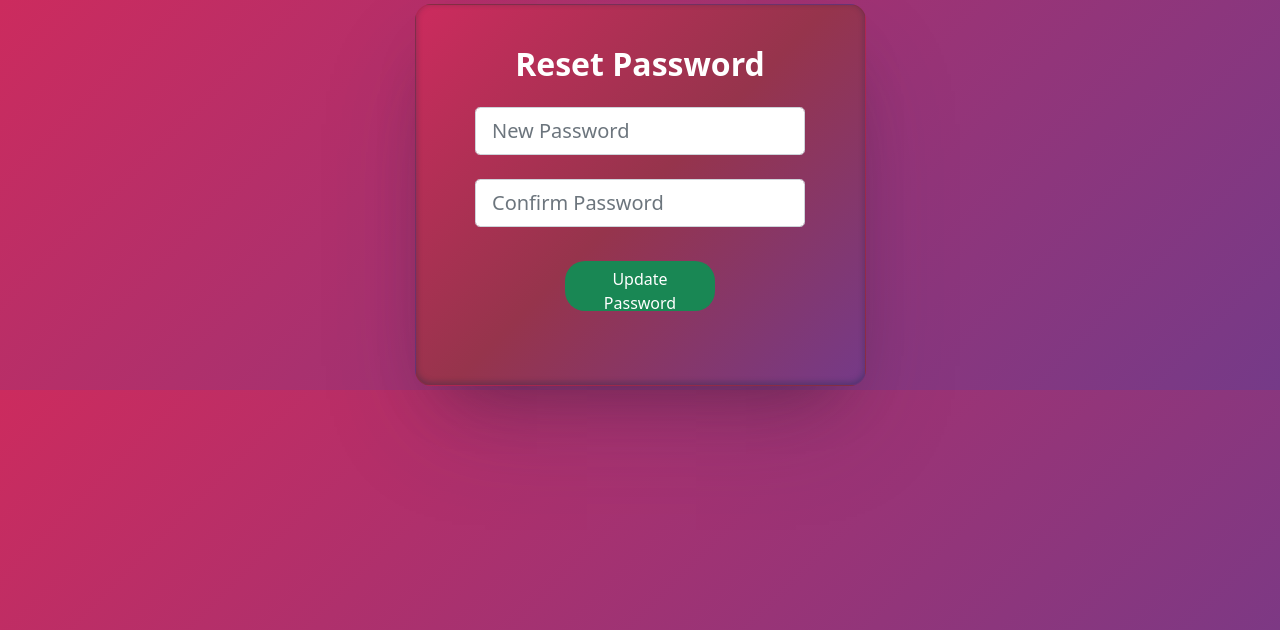
After one commit to akshatraj26/Text-Summarization, a Flask app: page /reset_password in a window 1280 px wide. The commit adds this page. Shown: the top 630 px of the page. Run offline with Flask 3, Linux system fonts and the light colour scheme; the visitor is signed in with stand-in values (Sample User, id 1).

Commit message:
Added reset password

```diff
--- a/app.py
+++ b/app.py
@@ -1,21 +1,50 @@
 from flask import Flask, url_for, render_template, request, redirect, flash, session
 from flask_sqlalchemy import SQLAlchemy
 from flask_login import UserMixin
+from flask_mail import Message, Mail
 from datetime import datetime
 import spacy
 from string import punctuation
 from heapq import nlargest
 from spacy.lang.en.stop_words import STOP_WORDS
 import re
+import random
+import os
+from itsdangerous.url_safe import URLSafeTimedSerializer as Serializer
+from itsdangerous import URLSafeTimedSerializer
+from itsdangerous import TimestampSigner, TimedSerializer
+# from itsdangerous import TimedJSONWebSignatureSerializer
+# import bcrypt
+from flask_bcrypt import Bcrypt
 
 
 app = Flask(__name__)
+app.secret_key = 'textsummarizer'
+
 
 app.config['SQLALCHEMY_DATABASE_URI'] = 'sqlite:///test.db'
 app.config['SQLALCHEMY_TRACK_MODIFICATIONS'] = False
 app.config['SECRET_KEY'] = "thismyfirstproject"
 db = SQLAlchemy(app)
 app.app_context().push()
+
+
+
+
+# Configure Flask-Mail
+app.config['MAIL_SERVER'] = 'smtp.gmail.com'
+app.config['MAIL_PORT'] = 587  # Port (587 for TLS)
+app.config['MAIL_USERNAME'] = 'rajakshat7985@gmail.com'
+app.config['MAIL_PASSWORD'] = os.environ.get('SMTP')
+app.config['MAIL_USE_TLS'] = True
+app.config['MAIL_USE_SSL'] = False
+
+mail = Mail(app)
+bcrypt = Bcrypt()
+
+
+
+
 
 class User(db.Model, UserMixin):
     id = db.Column(db.Integer, primary_key=True)
@@ -24,6 +53,26 @@ class User(db.Model, UserMixin):
     email = db.Column(db.String(80), nullable=False, unique=True)
     password = db.Column(db.String(80), nullable=False)
     date_created = db.Column(db.DateTime, default = datetime.utcnow)
+
+    def get_token(self, expires_sec=300):
+        #serial = TimedJSONWebSignatureSerializer(app.config['SECRET_KEY'], expires_in = expires_sec)
+        #serial = URLSafeTimedSerializer(app.config['SECRET_KEY'], serializer=TimedSerializer(max_age = expires_sec))
+        #serial = URLSafeTimedSerializer(app.config['SECRET_KEY'], signer=TimestampSigner())
+        serial = URLSafeTimedSerializer(app.config['SECRET_KEY'])
+        #return serial.dumps({'user_id': self.id}, max_age = expires_sec)
+        return serial.dumps({'user_id': self.id})
+
+
+
+    @staticmethod
+    def verify_token(token):
+        serial = URLSafeTimedSerializer(app.config['SECRET_KEY'])
+        try:
+            user_id = serial.loads(token)['user_id']
+        except Exception as e:
+            return e
+        return User.query.get(user_id)
+
 
 
     def __repr__(self):
@@ -50,12 +99,17 @@ class UserQuery(db.Model):
     def __repr_(self):
         return f"UserQuery: {self.fname} - {self.message}"
 
+
+
 @app.route('/')
 def main():
     return render_template('main.html')
 
 @app.route('/index')
 def index():
+    if 'logged_in' in session and session['logged_in']:
+        flash("Login succesfully", 'success')
+
     return render_template('index.html')
 
 
@@ -68,13 +122,103 @@ def signup():
 
     return render_template('register.html')
 
-@app.route('/logout')
-def logout():
-    return redirect(url_for('main'))
 
 @app.route('/about')
 def about():
     return render_template('about.html')
+
+
+# @app.route('/reset', methods =['POST', 'GET'])
+# def reset_request():
+#     if request.method == 'POST':
+#         pwd = request.form['password']
+#         re_pwd = request.form['re_password']
+
+#         if pwd == re_pwd:
+#             return "Password changed successfully"
+#         else:
+#             flash("Password doesn't match", 'error')
+
+#     return render_template('reset.html')
+
+
+def send_mail(user):
+    token = user.get_token()
+    msg = Message('Password Reset Request', recipients= [user.email], sender='rajakshat7985@gmail.com')
+    # print("Token", token)
+    # print("Receipent Mail : ", user.email)
+    msg.body = f""" To reset your password. Please follow the link below.
+
+
+    {url_for('reset_token', token=token, _external =True)}
+
+    If you didn't send a password reset request. Please ignore this message.
+
+    """
+    mail.send(msg)
+
+@app.route('/reset_request', methods = ['GET', 'POST'])
+def reset_request():
+    if request.method == 'POST':
+        email = request.form.get('email')
+        session['email'] = email
+        if email:
+            user = User.query.filter_by(email = email).first()
+            if user:
+                send_mail(user=user)
+                flash("Reset request sent. Please Check your mail.", 'success')
+                return redirect(url_for('login'))
+            else:
+                flash("Email not found. Please give use the right email.", 'error')
+                return redirect(url_for('reset_request'))
+
+    return render_template('reset_request.html')
+
+
+
+
+
+@app.route('/reset_request/<token>', methods =['GET', 'POST'])
+def reset_token(token):
+    user = User.verify_token(token)
+
+    if user is None:
+        flash("That is an invalid token or it has expired. Please try again.", 'warning')
+        return redirect(url_for('reset_request'))
+    else:
+        return redirect(url_for('reset_password'))
+
+
+
+
+@app.route("/reset_password", methods=['GET', 'POST'])
+def reset_password():
+
+
+    email = session['email']
+    user = User.query.filter_by(email = email).first()
+    print(email)
+    # user = User.query.get(email)
+    if request.method == 'POST':
+        pwd = request.form['password']
+        re_pwd = request.form['re_password']
+        print("pwd", pwd)
+        print("Re_pwd", re_pwd)
+        if pwd != re_pwd:
+            flash("Passwords do not match. Please retype the password properly.", "danger")
+            return render_template('reset_password.html')
+        else:
+            hashed_password = bcrypt.generate_password_hash(pwd).decode('utf-8')
+
+            print("Saved Password : ", user.password)
+            print("Input Password : ", pwd)
+            user.password = hashed_password
+            db.session.commit()
+            flash("Password changed! Please login", "success")
+            return redirect(url_for('login'))
+    return render_template('reset_password.html')
+
+
 
 
 @app.route('/user_message', methods=["GET", 'POST'])
@@ -94,12 +238,55 @@ def user_message():
         try:
             db.session.add(user_query)
             db.session.commit()
+            flash("Form submitted successfully", 'success')
         except:
-            warning = "This email already exists"
-            return render_template('contacts.html', message = warning)
+            flash("This email already exists")
+            return render_template('contacts.html')
     return render_template('contacts.html', name =name, email=email, subject=subject, message =message)
 
 
+
+
+## Code for verifying the gmail
+
+# @app.route('/generate_otp')
+# def generate_otp():
+#         otp = ''
+#         for i in range(6):
+#             otp += str(random.randint(0, 9))
+
+#         return otp
+
+
+
+# @app.route('/verify', methods = ['POST'])
+# def verify():
+#     session['otp'] = int(generate_otp())
+#     otp = session.get('otp')
+#     gmail = request.form['email']
+#     msg = Message("Verification Mail", sender='rajakshat7985@gmail.com', recipients=[gmail])
+#     msg.body = f"Your otp for the verifiaction of Text Summarizer is {str(otp)} ."
+#     try:
+#         mail.send(msg)
+#         msg = "Otp sent successfully"
+
+#     except Exception as e:
+#         msg = f"There was some problem sending the email: {str(e)}."
+
+#     return render_template('index.html', msg =msg)
+
+
+# @app.route('/validate', methods = ['POST'])
+# def validate():
+#     user_otp = request.form['otp']
+#     stored_otp = session.get('otp')
+#     print("user_opt", type(user_otp))
+#     print("stored_otp", type(stored_otp))
+#     if stored_otp == int(user_otp):
+#         message = "Email Verification Succeefully"
+#     else:
+#         message = "Not Verified! Try again"
+#     return render_template('index.html', message=message)
 
 
 
@@ -179,16 +366,21 @@ def login():
 
             else:
                 flash("Incorrect password. Please try again.", 'error')
-                message = "Incorrect password. Please try again."
-                return  render_template('login.html', message = message)
+
+                return  render_template('login.html')
 
         else:
             flash("User does not exist. Please register.", 'error')
-            message = "User does not exist. Please register."
-            return render_template('login.html', message = message)
+            # message = "User does not exist. Please register."
+            return render_template('login.html')
     else:
         return redirect(url_for('signin'))
 
+
+@app.route("/logout")
+def logout():
+    session.pop("user", None)
+    return redirect(url_for('login'))
 
 
 
--- /dev/null
+++ b/static/css/reset_password.css
@@ -0,0 +1,76 @@
+
+header {
+    background: rgb(2,0,36);
+    background: linear-gradient(135deg, #cc2b5e, #753a88);
+  color: #fff;
+  text-align: center;
+  padding: 10px 0;
+}
+
+
+
+
+/* .form{
+    box-shadow: rgba(50, 50, 93, 0.25) 0px 50px 100px -20px, rgba(0, 0, 0, 0.3) 0px 30px 60px -30px, rgba(10, 37, 64, 0.35) 0px -2px 6px 0px inset;
+    background: rgb(131,58,180);
+    background: linear-gradient(135deg, #cc2b5e, #96344c, #753a88);
+    border-radius: 40px;
+
+} */
+
+
+
+body{
+    background: rgb(2,0,36);
+    background: linear-gradient(135deg, #cc2b5e, #753a88);
+
+    overflow-y: scroll;
+    overflow-x: hidden;
+}
+
+
+
+
+.form-element{
+    box-shadow: rgba(50, 50, 93, 0.25) 0px 50px 100px -20px, rgba(0, 0, 0, 0.3) 0px 30px 60px -30px, rgba(10, 37, 64, 0.35) 0px -2px 6px 0px inset;
+    background: rgb(131,58,180);
+    background: linear-gradient(135deg, #cc2b5e, #96344c, #753a88);
+    height: auto;
+    border-radius: 50px;
+    align-items: center;
+    text-align: center;
+
+
+}
+
+.form h1{
+    color: whitesmoke;
+}
+
+.form button{
+    border-radius: 20px;
+    width: 150px;
+    height: 50px;
+    text-align: center;
+    font-size: medium;
+    font-weight: 500;
+    margin-bottom: 40px;
+    margin: 10px 10px;
+    cursor: pointer;
+    outline: 0;
+    border: 0;
+
+
+}
+
+
+
+.output{
+    color: white;
+}
+
+.gradient-custom {
+    background: rgb(2,0,36);
+    background: linear-gradient(135deg, #cc2b5e, #753a88);
+
+}
--- a/templates/register.html
+++ b/templates/register.html
@@ -56,6 +56,7 @@
                         <input type="text" placeholder="Username" name="uname" class="form-control form-control-lg" id = "typeUsernameX"required />
                     </div>
 
+
                     <div class="form-outline form-white mb-4">
                         <input type="email" placeholder="Email id" name='email' class="form-control form-control-lg" required />
                     </div>
--- /dev/null
+++ b/templates/reset_password.html
@@ -0,0 +1,67 @@
+<!DOCTYPE html>
+
+<html>
+    <head>
+        <meta charset="utf-8">
+        <meta http-equiv="X-UA-Compatible" content="IE=edge">
+        <title></title>
+        <meta name="description" content="">
+        <meta name="viewport" content="width=device-width, initial-scale=1">
+        <link rel="stylesheet" href="{{ url_for('static', filename='css/reset_password.css')}}">
+        <link href="https://cdn.jsdelivr.net/npm/bootstrap@5.0.2/dist/css/bootstrap.min.css" rel="stylesheet" integrity="sha384-EVSTQN3/azprG1Anm3QDgpJLIm9Nao0Yz1ztcQTwFspd3yD65VohhpuuCOmLASjC" crossorigin="anonymous">
+        <link rel="stylesheet" href="https://cdnjs.cloudflare.com/ajax/libs/font-awesome/6.4.2/css/all.min.css" integrity="sha512-z3gLpd7yknf1YoNbCzqRKc4qyor8gaKU1qmn+CShxbuBusANI9QpRohGBreCFkKxLhei6S9CQXFEbbKuqLg0DA==" crossorigin="anonymous" referrerpolicy="no-referrer" />
+
+    </head>
+    <body>
+
+
+
+<form class="form" action= "{{ url_for('reset_password') }}" method="POST">
+    <section class="vh-75 gradient-custom">
+        <div class="container py-1 h-100">
+          <div class="row d-flex justify-content-center align-items-center h-75">
+            <div class="col-12 col-md-7 col-lg-6 col-xl-5">
+              <div class="card text-white form-element" style="border-radius: 1rem;">
+                <div class="card-body p-6 text-center">
+
+                  <div class="mb-md-6 mt-md-3 pb-5">
+
+                    <h2 class="fw-bold my-4 text-center">Reset Password</h2>
+
+                    {% for message in get_flashed_messages() %}
+                   <div class="alert alert-success" role="alert">
+                    {{ message }}
+                       <!-- <button type="button" class="btn-close" data-bs-dismiss="alert" aria-label="Close"></button>  -->
+                  </div>
+
+
+                    {% endfor %}
+
+
+                    <div class="form-outline form-white mb-4">
+
+                        <input type="password" placeholder="New Password" name= 'password' class="form-control form-control-lg" class="text-dark" required />
+                      </div>
+
+                      <div class="form-outline form-white mb-4">
+
+                        <input type="password" placeholder="Confirm Password" name= 're_password' class="form-control form-control-lg" class="text-dark" required />
+                      </div>
+
+                    <button type = 'submit' class= "btn btn-success ">Update Password</button>
+
+                  </div>
+
+
+
+                </div>
+              </div>
+            </div>
+          </div>
+        </div>
+      </section>
+    </form>
+        <script src="" async defer></script>
+        <script src="https://cdn.jsdelivr.net/npm/bootstrap@5.0.2/dist/js/bootstrap.bundle.min.js" integrity="sha384-MrcW6ZMFYlzcLA8Nl+NtUVF0sA7MsXsP1UyJoMp4YLEuNSfAP+JcXn/tWtIaxVXM" crossorigin="anonymous"></script>
+    </body>
+</html>
```
Also changed, not shown: app2.py (added, +125 -0 lines), static/css/reset_request.css (added, +63 -0 lines), templates/account.html (+10 -3 lines), templates/contacts.html (+9 -3 lines), templates/index.html (+10 -1 lines), templates/login.html (+9 -5 lines), templates/reset_request.html (added, +66 -0 lines), instance/test.db, 1 other file.
